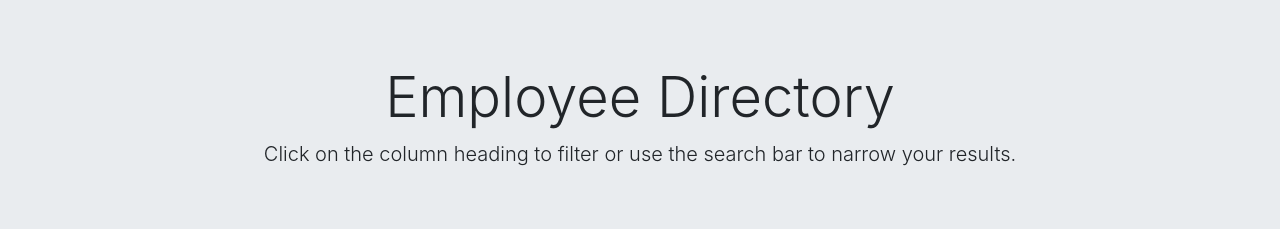
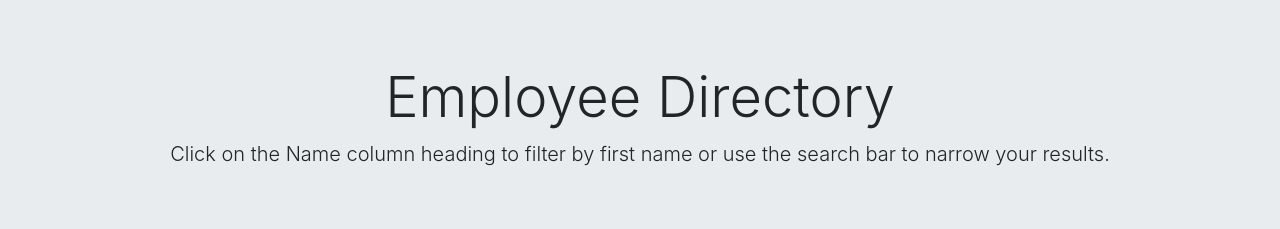
Before and after one commit to ncmarsh/react_employee_directory, a React (Create React App) app: page / in a window 1280 px wide. Shown: the top 229 px of the page. Built offline with nearby package versions, Linux system fonts and the light colour scheme; no server answers.

Commit message:
updated jumbotron text

```diff
--- a/src/components/Jumbotron.js
+++ b/src/components/Jumbotron.js
@@ -12,7 +12,7 @@ function Jumbotron() {
         <div className="jumbotron jumbotron-fluid" style={styles.jumbotron}>
             <div className="container">
                 <h1 className="display-4">Employee Directory</h1>
-                <p className="lead">Click on the column heading to filter or use the search bar to narrow your results.</p>
+                <p className="lead">Click on the Name column heading to filter by first name or use the search bar to narrow your results.</p>
             </div>
         </div>
     )
```
